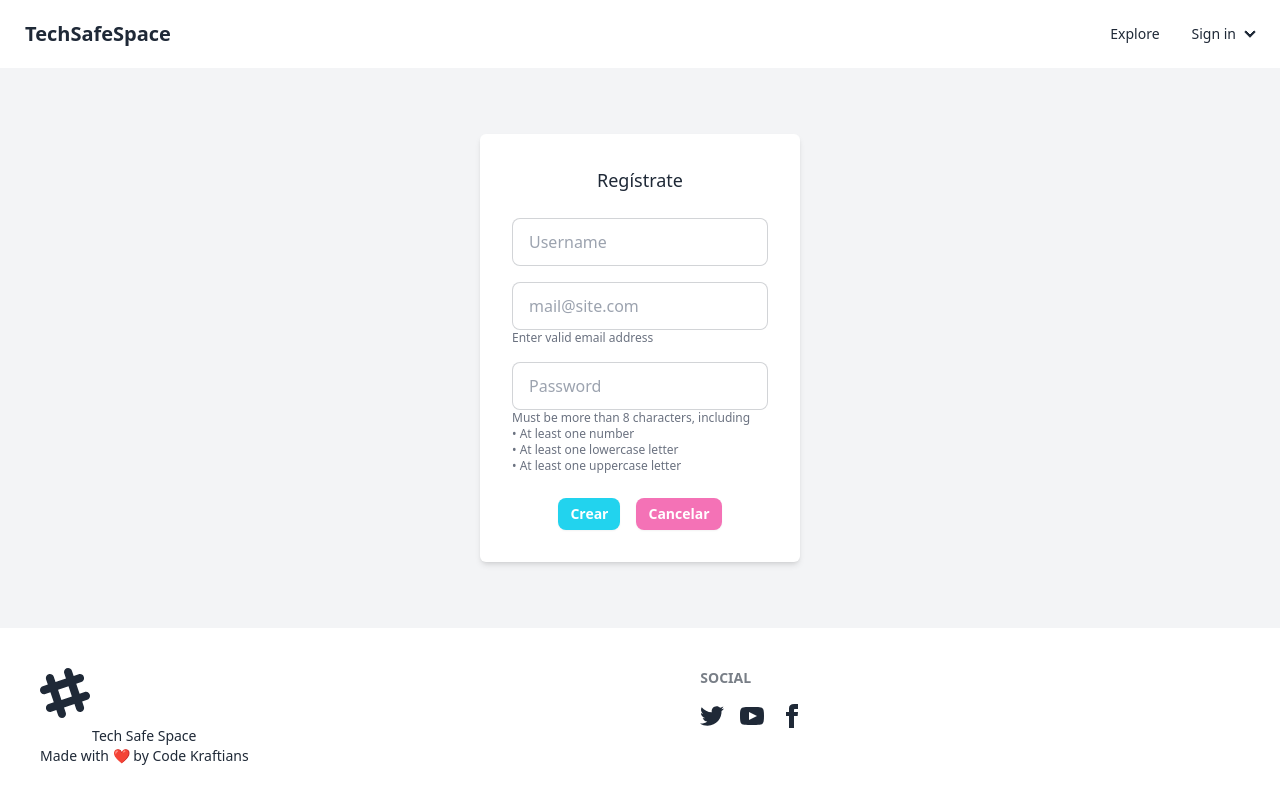
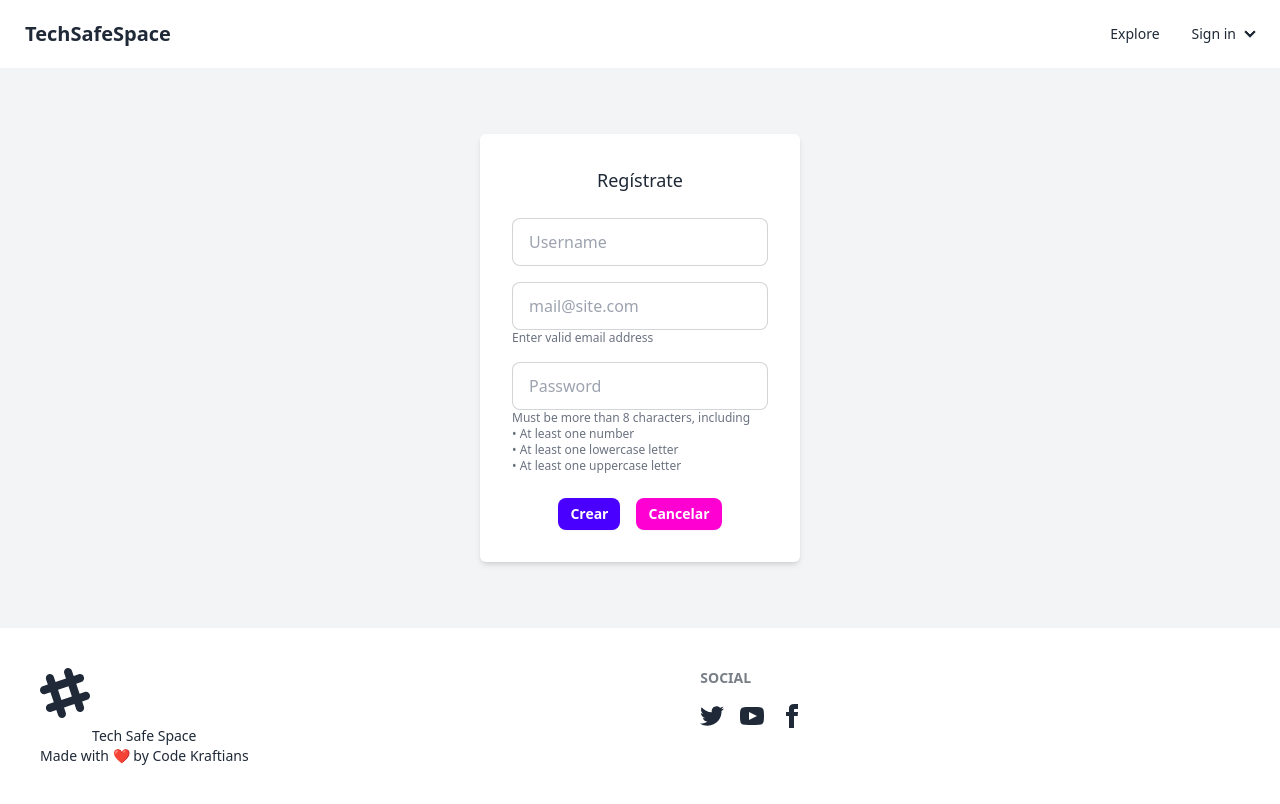
Before and after one commit to codekraftians/front_end, a React (Vite) app: page /register in a window 1280 px wide. Built offline with nearby package versions, Linux system fonts and the light colour scheme.

Commit message:
fix : implement colour pallete in login and register buttons

```diff
--- a/src/components/LoginSection.jsx
+++ b/src/components/LoginSection.jsx
@@ -46,7 +46,7 @@ const LoginSection = () => {
           <div className="flex justify-center gap-4">
             <button
               type="submit"
-              className="btn btn-sm bg-cyan-400 text-white border-none hover:bg-cyan-500"
+              className="btn btn-sm bg-info text-white border-none hover"
             >
               Sign In
             </button>
--- a/src/components/RegisterSection.jsx
+++ b/src/components/RegisterSection.jsx
@@ -62,13 +62,13 @@ const RegisterSection = () => {
           <div className="flex justify-center gap-4">
             <button
               type="submit"
-              className="btn btn-sm bg-cyan-400 text-white border-none hover:bg-cyan-500"
+              className="btn btn-sm bg-primary text-white border-none hover"
             >
               Crear
             </button>
             <button
               type="button"
-              className="btn btn-sm bg-pink-400 text-white border-none hover:bg-pink-500"
+              className="btn btn-sm bg-secondary text-white border-none hover"
             >
               Cancelar
             </button>
```
